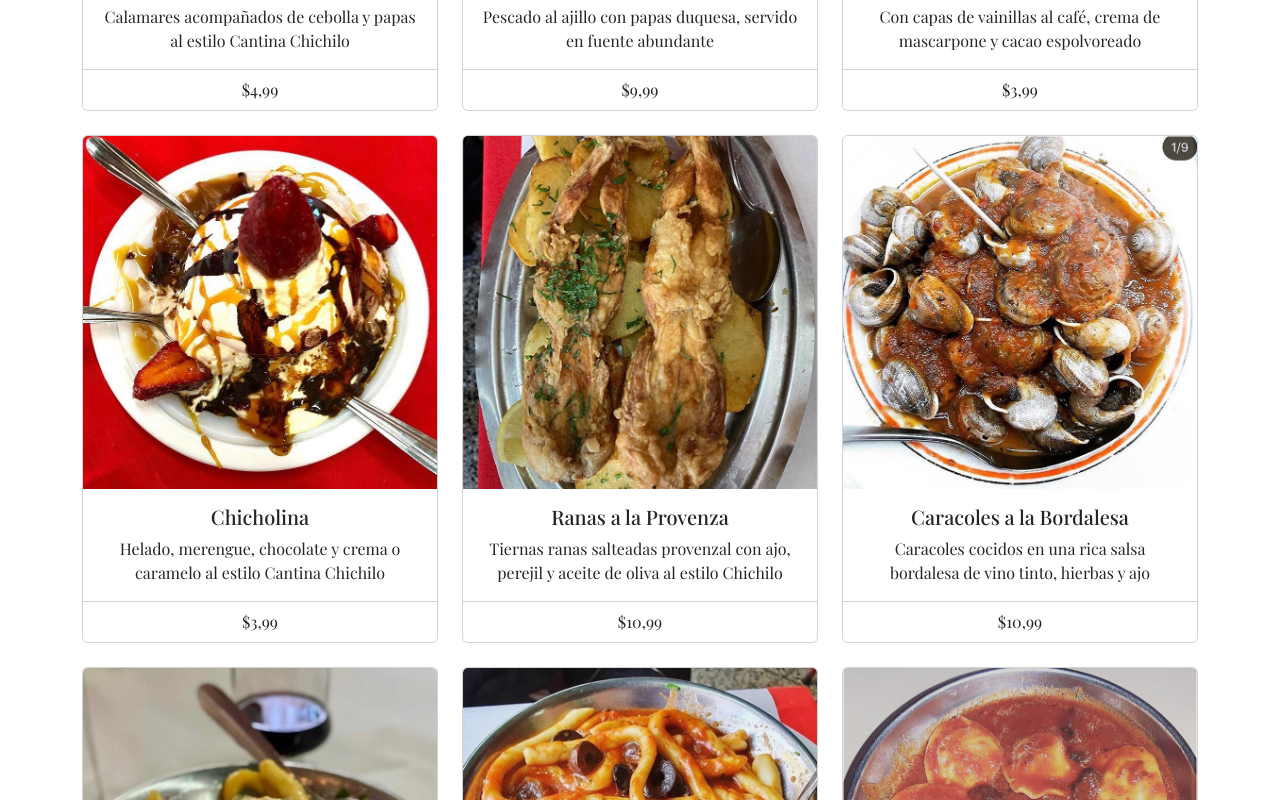
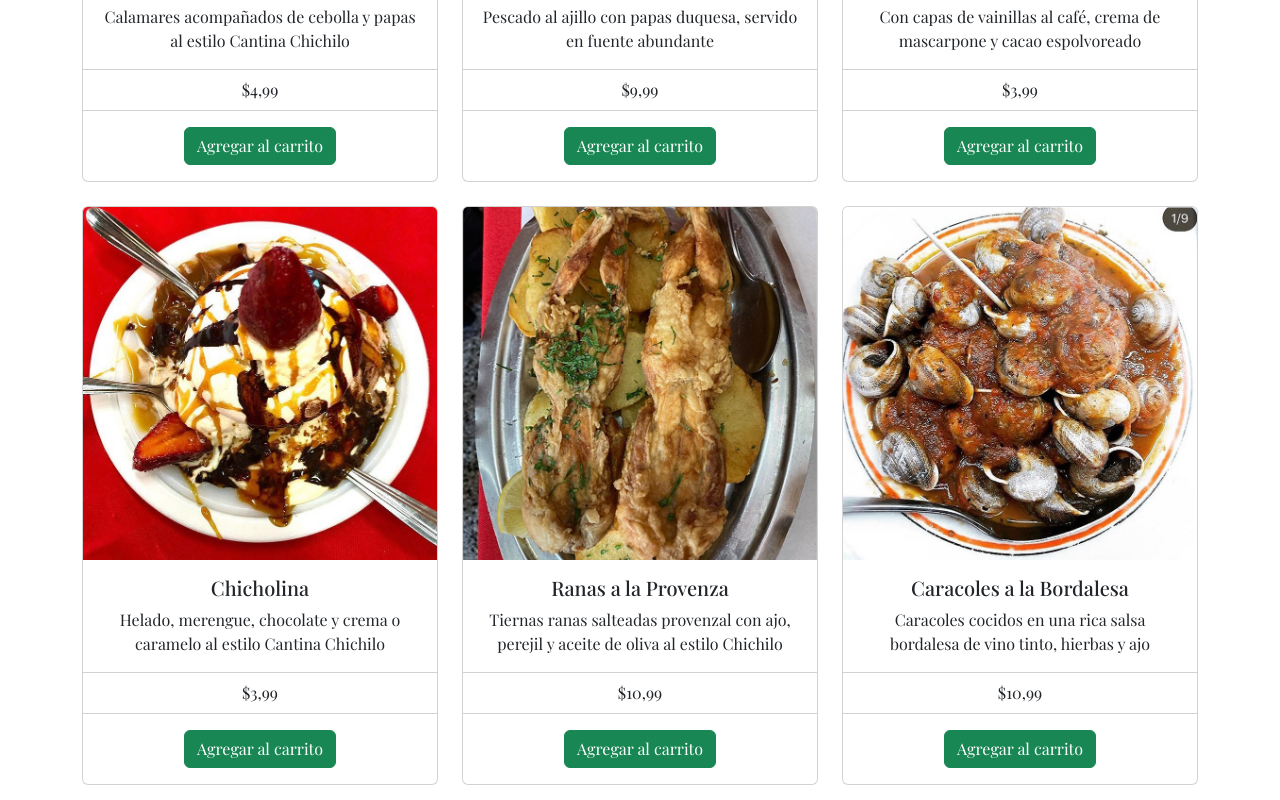
Before and after one commit to P1erosebas8/PROYECTO---DESARROLLO-DE-MARCO-WEB, a plain HTML site: page Carta.html in a window 1280 px wide. Shown: the part 3060-3860 px from the top of the page. Drawn offline with nearby package versions, Linux system fonts and the light colour scheme; a web font is replaced by a local one.

Commit message:
Botones bootstrap

```diff
--- a/Carta.html
+++ b/Carta.html
@@ -72,13 +72,16 @@
                     <div class="card">
                         <img src="assents/img/img-cards/1imagen.png" class="card-img-top" alt="...">
                         <div class="card-body">
-                            <h5 class="card-title"> Calamarettis Escarpetta</h5>
+                            <h5 class="card-title">Calamarettis Escarpetta</h5>
                             <p class="card-text">Calamares acompañados de cebolla y papas al estilo Cantina Chichilo
                             </p>
                         </div>
                         <ul class="list-group list-group-flush">
                             <li class="list-group-item">$4,99</li>
                         </ul>
+                        <div class="card-body text-center">
+                            <a class="btn btn-success">Agregar al carrito</a>
+                        </div>
                     </div>
                 </div>
                 <div class="col">
@@ -92,6 +95,9 @@
                         <ul class="list-group list-group-flush">
                             <li class="list-group-item">$9,99</li>
                         </ul>
+                        <div class="card-body text-center">
+                            <a class="btn btn-success">Agregar al carrito</a>
+                        </div>
                     </div>
                 </div>
                 <div class="col order-last">
@@ -105,6 +111,9 @@
                         <ul class="list-group list-group-flush">
                             <li class="list-group-item">$3,99</li>
                         </ul>
+                        <div class="card-body text-center">
+                            <a class="btn btn-success">Agregar al carrito</a>
+                        </div>
                     </div>
                 </div>
             </div>
@@ -123,6 +132,9 @@
                         <ul class="list-group list-group-flush">
                             <li class="list-group-item">$3,99</li>
                         </ul>
+                        <div class="card-body text-center">
+                            <a class="btn btn-success">Agregar al carrito</a>
+                        </div>
                     </div>
                 </div>
                 <div class="col">
@@ -137,6 +149,9 @@
                         <ul class="list-group list-group-flush">
                             <li class="list-group-item">$10,99</li>
                         </ul>
+                        <div class="card-body text-center">
+                            <a class="btn btn-success">Agregar al carrito</a>
+                        </div>
                     </div>
                 </div>
                 <div class="col order-last">
@@ -151,6 +166,9 @@
                         <ul class="list-group list-group-flush">
                             <li class="list-group-item">$10,99</li>
                         </ul>
+                        <div class="card-body text-center">
+                            <a class="btn btn-success">Agregar al carrito</a>
+                        </div>
                     </div>
                 </div>
             </div>
@@ -170,6 +188,9 @@
                         <ul class="list-group list-group-flush">
                             <li class="list-group-item">$9,99</li>
                         </ul>
+                        <div class="card-body text-center">
+                            <a class="btn btn-success">Agregar al carrito</a>
+                        </div>
                     </div>
                 </div>
                 <div class="col">
@@ -183,6 +204,9 @@
                         <ul class="list-group list-group-flush">
                             <li class="list-group-item">$10,99</li>
                         </ul>
+                        <div class="card-body text-center">
+                            <a class="btn btn-success">Agregar al carrito</a>
+                        </div>
                     </div>
                 </div>
                 <div class="col order-last">
@@ -197,6 +221,9 @@
                         <ul class="list-group list-group-flush">
                             <li class="list-group-item">$10,99</li>
                         </ul>
+                        <div class="card-body text-center">
+                            <a class="btn btn-success">Agregar al carrito</a>
+                        </div>
                     </div>
                 </div>
             </div>
@@ -444,4 +471,5 @@
     <br>
     <div id="footer"></div>
 </body>
+
 </html>
```
